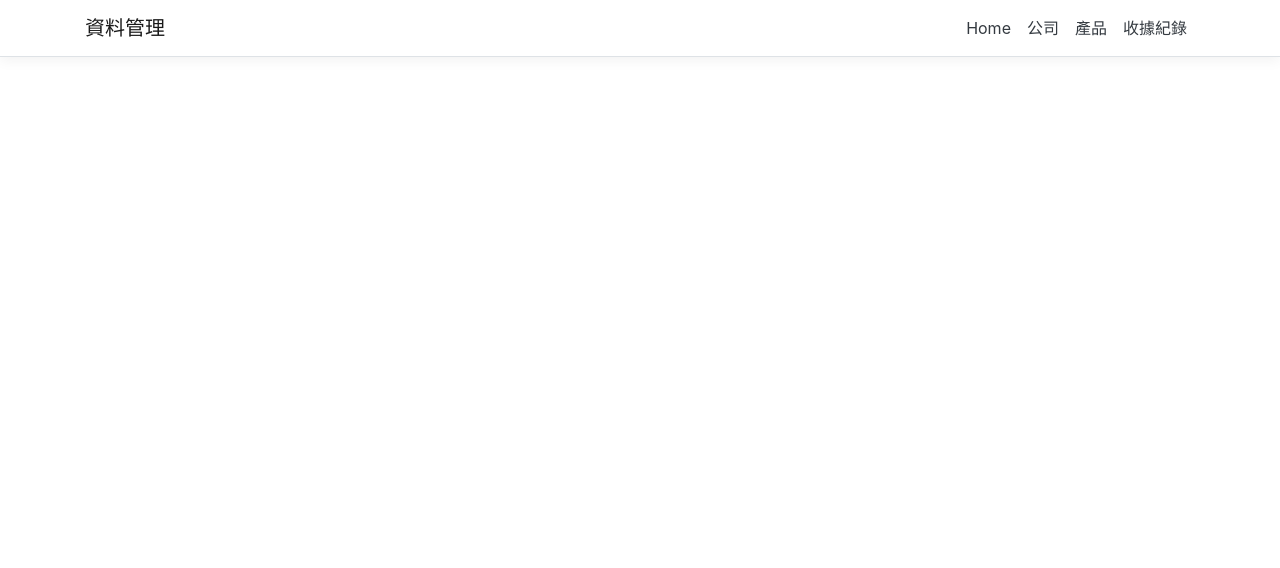
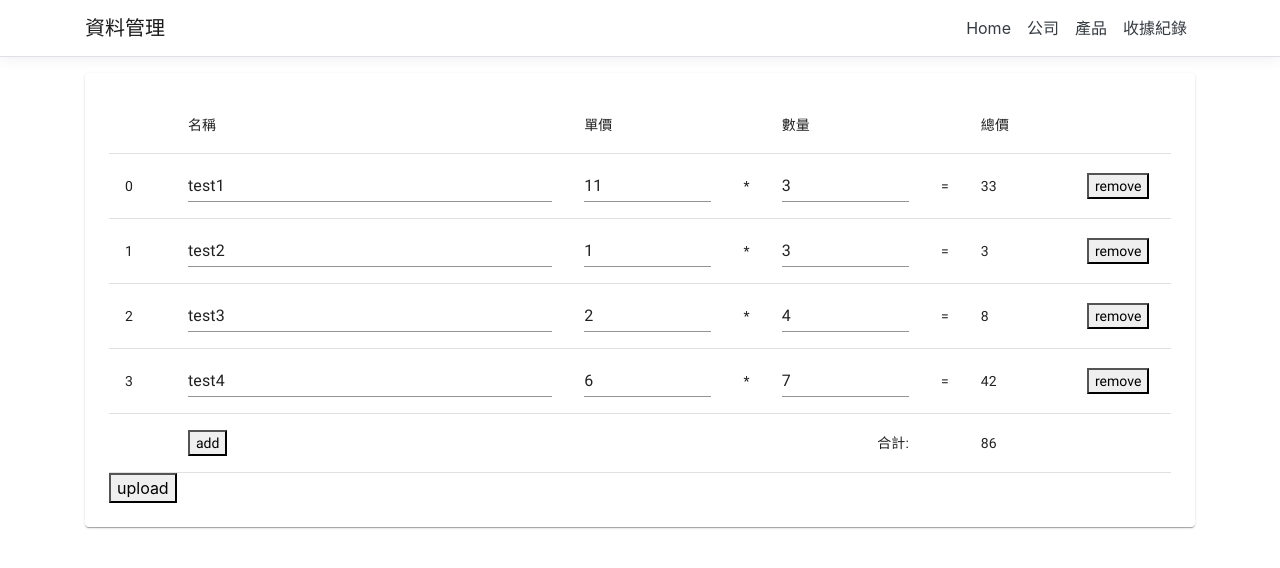
Before and after one commit to balato1992/product-and-receipt, a React (Create React App) app in the folder ClientApp/: page /receipt-page in a window 1280 px wide. Shown: the top 568 px of the page. Built offline with nearby package versions, Linux system fonts and the light colour scheme.

Commit message:
implement recipet page

```diff
--- a/ClientApp/src/components/pages/ReceiptPage.js
+++ b/ClientApp/src/components/pages/ReceiptPage.js
@@ -1,12 +1,120 @@
 import React, { useState } from 'react';
-import FormGroup from '@material-ui/core/FormGroup';
-import FormControlLabel from '@material-ui/core/FormControlLabel';
-import Switch from '@material-ui/core/Switch';
+import { makeStyles } from '@material-ui/core/styles';
+import Paper from '@material-ui/core/Paper';
+import TextField from '@material-ui/core/TextField';
 
-import { CusMetarialTable } from '../items/CusMetarialTable';
-import * as Methods from '../../Methods'
+import Table from '@material-ui/core/Table';
+import TableBody from '@material-ui/core/TableBody';
+import TableCell from '@material-ui/core/TableCell';
+import TableContainer from '@material-ui/core/TableContainer';
+import TableHead from '@material-ui/core/TableHead';
+import TableRow from '@material-ui/core/TableRow';
+
+function getUid() {
+    return "u" + performance.now() + Math.random();
+}
+
 
 export function ReceiptPage() {
+    const [items, setItems] = useState([
+        { uid: getUid(), name: "test1", price: 11, count: 3 },
+        { uid: getUid(), name: "test2", price: 1, count: 3 },
+        { uid: getUid(), name: "test3", price: 2, count: 4 },
+        { uid: getUid(), name: "test4", price: 6, count: 7 },
+    ]);
 
-    return null;
+    function handleChange(index, event) {
+        const target = event.target;
+        const value = target.value;
+        const name = target.name;
+
+        let newItems = [...items];
+        newItems[index][name] = value;
+
+        setItems(newItems);
+    }
+    function addItemClick() {
+
+        let newItems = [...items, { uid: getUid(), name: "", price: 0, count: 0 }];
+
+        setItems(newItems);
+    }
+    function removeItemClick(item) {
+
+        let newItems = [...items];
+
+        newItems.splice(newItems.indexOf(item), 1);
+
+        setItems(newItems);
+    }
+    function uploadClick() {
+
+        console.log("--");
+        console.log(items);
+    }
+
+    function getTotal(item) {
+        return item.price * item.count;
+    }
+    function getTotalSum() {
+
+        let sum = 0;
+        for (let item of items) {
+            sum += getTotal(item);
+        }
+
+        return sum;
+    }
+
+    return (
+        <Paper style={{ padding: "24px" }}>
+            <TableContainer>
+                <Table>
+                    <TableHead>
+                        <TableRow>
+                            <TableCell></TableCell>
+                            <TableCell>名稱</TableCell>
+                            <TableCell style={{ width: "15%", minWidth: "70px" }}>單價</TableCell>
+                            <TableCell style={{ width: "10px" }}></TableCell>
+                            <TableCell style={{ width: "15%", minWidth: "70px" }}>數量</TableCell>
+                            <TableCell style={{ width: "10px" }}></TableCell>
+                            <TableCell style={{ width: "10%" }}>總價</TableCell>
+                            <TableCell style={{ width: "100px" }}></TableCell>
+                        </TableRow>
+                    </TableHead>
+                    <TableBody>
+                        {items.map((item, index) => (
+                            <TableRow key={item.uid}>
+                                <TableCell component="th" scope="row">{index}</TableCell>
+                                <TableCell>
+                                    <TextField name="name" fullWidth defaultValue={item.name} onChange={handleChange.bind(this, index)} />
+                                </TableCell>
+                                <TableCell>
+                                    <TextField name="price" fullWidth  type="number" defaultValue={item.price} onChange={handleChange.bind(this, index)} />
+                                </TableCell>
+                                <TableCell>*</TableCell>
+                                <TableCell>
+                                    <TextField name="count" fullWidth  type="number" defaultValue={item.count} onChange={handleChange.bind(this, index)} />
+                                </TableCell>
+                                <TableCell>=</TableCell>
+                                <TableCell>{getTotal(item)}</TableCell>
+                                <TableCell><button onClick={() => { removeItemClick(item); }}>remove</button></TableCell>
+                            </TableRow>
+                        ))}
+                        <TableRow>
+                            <TableCell></TableCell>
+                            <TableCell colSpan={2}><button onClick={addItemClick}>add</button></TableCell>
+                            <TableCell></TableCell>
+                            <TableCell align="right">合計:</TableCell>
+                            <TableCell></TableCell>
+                            <TableCell>{getTotalSum()}</TableCell>
+                            <TableCell></TableCell>
+                        </TableRow>
+                    </TableBody>
+                </Table>
+            </TableContainer>
+
+            <button onClick={uploadClick}>upload</button>
+        </Paper>
+    );
 }
```
